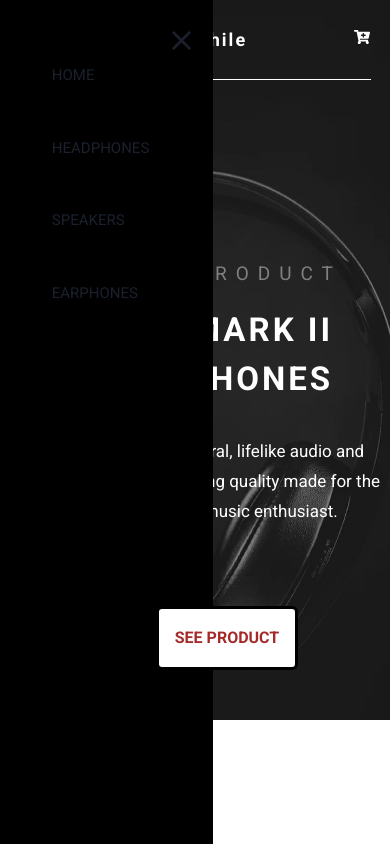
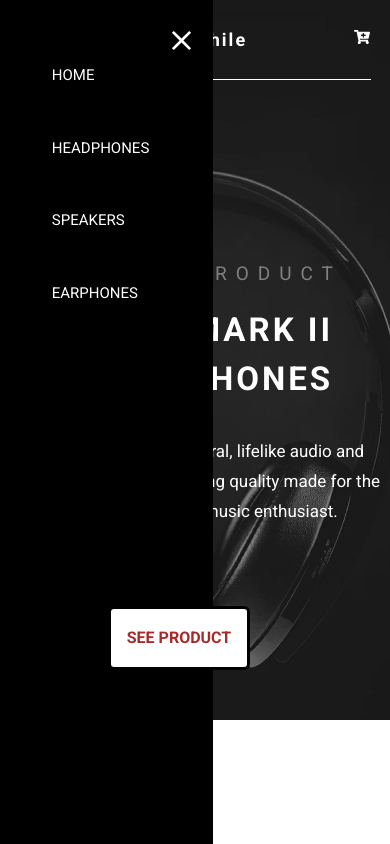
Before and after one commit to naziiriah/AudioPhile, a React (Create React App) app: page / in a window 390 px wide. Both pictures are taken after a click on the icon 27 px from the left and 36 px from the top of the page. Shown: the top 844 px of the page. Built offline with nearby package versions, Linux system fonts and the light colour scheme.

Commit message:
responsive view adjuted

```diff
--- a/src/Home.Page.tsx
+++ b/src/Home.Page.tsx
@@ -46,7 +46,7 @@ const Home = () => {
                     Upgrade to premium speakers that are
                      phenomenally built to deliver truly remarkable sound
                     </Box>
-                    <Box width={["70%","50%","80%","80%"]} margin="auto"  ml={["0rem", "0rem", "-23rem","2rem"]}>
+                    <Box width={["70%","50%","80%","80%"]} margin="auto"  ml={["1rem", "-2rem", "-23rem","2rem"]}>
                     <HomeButton location="speaker/zx9-speaker" id={6}/>
                     </Box>
                 </Box>
@@ -62,7 +62,7 @@ const Home = () => {
                 color="#000" width={["70%", "70%", "100%", "100%"]}
                 fontWeight="550" textTransform="uppercase"
                 lineHeight="70px">zx7 speaker</Text>
-                    <Box paddingLeft={["10%","10%","20%","30%"]} ml={["0rem","-9rem","-24rem",'-10rem']}>
+                    <Box paddingLeft={["10%","10%","20%","30%"]} ml={["0rem","-10rem","-24rem",'-10rem']}>
                         <HomeButton location={"speakers/zx7-speaker"} id={5}/>
                     </Box>
             </Box>
@@ -80,7 +80,7 @@ const Home = () => {
                 width="100%"  marginY="4rem" textAlign="center"
                 fontWeight="550" textTransform="uppercase"
                 lineHeight="70px">yx1 earphone</Box>
-                <Box margin="auto" width="100%" ml={['0rem', '1rem', '-7rem', "15rem"]}>
+                <Box margin="auto" width="100%" ml={['0rem', '-1rem', '-7rem', "15rem"]}>
                     <HomeButton location={"speakers/zx7-speaker"} id={1}/>
                 </Box>
             </Box>
--- a/src/components/Home/home.Top.section.tsx
+++ b/src/components/Home/home.Top.section.tsx
@@ -30,15 +30,14 @@ return(
                     </Box>
                     <Box as="p" lineHeight="30px" fontSize={["17px", "17px", "27px", "27px" ]}
 
-                    color="grey.400" w={["100%", "80%", "90%", "40%"]} margin={["0","0", "auto","0"]} textAlign={["center","center", "center", "start"]} my="2rem">
+                    color="grey.400" w={["100%", "70%", "90%", "40%"]} margin={["0","auto", "auto","0"]} textAlign={["center","center", "center", "start"]} my="2rem">
                         Experience natural, lifelike audio and exceptional
                         building quality made for the passionate music
                         enthusiast.
                     </Box>
-
-                        <HomeButton location ={'headphones/xx99-mark-two-headphones'} id={4}/>
-
-
+                    <Box width={"100%"} marginLeft={['-3rem', "-3rem","0rem", "0rem"]}>
+                    <HomeButton location ={'headphones/xx99-mark-two-headphones'} id={4}/>
+                    </Box>
                 </Box>
 
     </Box>
--- a/src/components/innerPages/Header.tsx
+++ b/src/components/innerPages/Header.tsx
@@ -47,13 +47,13 @@ const Header = () => {
         { smallScreen &&
                 <Box width="15rem" bgColor="black" marginTop="-5.5rem"  marginLeft="-1.7rem" height="60rem" pos="absolute" top="0rem"  >
                     <Box  >
-                        <Icon as={IoMdClose} fontSize="33px" marginLeft="12rem" marginTop="7rem" _hover= {{  cursor:"pointer", color: "#D87D4A"}} onClick={() => setSize(false)}/>
+                        <Icon as={IoMdClose} fontSize="33px" marginLeft="12rem" marginTop="7rem" color="white" _hover= {{  cursor:"pointer", color: "#D87D4A"}} onClick={() => setSize(false)}/>
                     </Box>
-                    <Box  as="ul" width="10rem" marginLeft="4rem"  d={["flex"]} justifyContent="space-between" flexDirection="column" textDecoration="none" listStyleType="none" height="15rem">
-                   <Link to="/"> <Box as="li" fontSize="15" textTransform="uppercase"  textAlign="start" mx="15px" _active={{ color: "#D87D4A" }} _hover= {{  cursor:"pointer", color: "#D87D4A"}}  onClick={() => setSize(false)}>home</Box></Link>
-                    <Link to="/headphones"><Box as="li" fontSize="15" textTransform="uppercase" textAlign="start" mx="15px" _active={{ color: "#D87D4A" }} _hover= {{  cursor:"pointer", color: "#D87D4A"}} onClick={() => setSize(false)} >headphones</Box></Link>
-                    <Link to="/speakers"><Box as="li" fontSize="15" textTransform="uppercase"  textAlign="start" mx="15px" _active={{ color: "#D87D4A" }} _hover= {{  cursor:"pointer", color: "#D87D4A"}}  onClick={() => setSize(false)}>speakers</Box></Link>
-                    <Link to="/earphones"><Box as="li" fontSize="15" textTransform="uppercase"  textAlign="start" mx="15px" _active={{ color: "#D87D4A" }} _hover= {{  cursor:"pointer", color: "#D87D4A"}} onClick={() => setSize(false)} >earphones</Box></Link>
+                    <Box  as="ul" width="10rem" marginLeft="4rem"   d={["flex"]} justifyContent="space-between" flexDirection="column" textDecoration="none" listStyleType="none" height="15rem">
+                   <Link to="/"> <Box as="li" fontSize="15" color={"#fff"} textTransform="uppercase"  textAlign="start" mx="15px" _active={{ color: "#fff" }} _hover= {{  cursor:"pointer", color: "#fff"}}  onClick={() => setSize(false)}>home</Box></Link>
+                    <Link to="/headphones"><Box as="li" fontSize="15" color={"#fff"}  textTransform="uppercase" textAlign="start" mx="15px" _active={{ color: "#fff" }} _hover= {{  cursor:"pointer", color: "#D87D4A"}} onClick={() => setSize(false)} >headphones</Box></Link>
+                    <Link to="/speakers"><Box as="li" fontSize="15" color={"#fff"}  textTransform="uppercase"  textAlign="start" mx="15px" _active={{ color: "#D87D4A" }} _hover= {{  cursor:"pointer", color: "#D87D4A"}}  onClick={() => setSize(false)}>speakers</Box></Link>
+                    <Link to="/earphones"><Box as="li" fontSize="15" color={"#fff"} textTransform="uppercase"  textAlign="start" mx="15px" _active={{ color: "#D87D4A" }} _hover= {{  cursor:"pointer", color: "#D87D4A"}} onClick={() => setSize(false)} >earphones</Box></Link>
                 </Box>
 
                 </Box>
```
